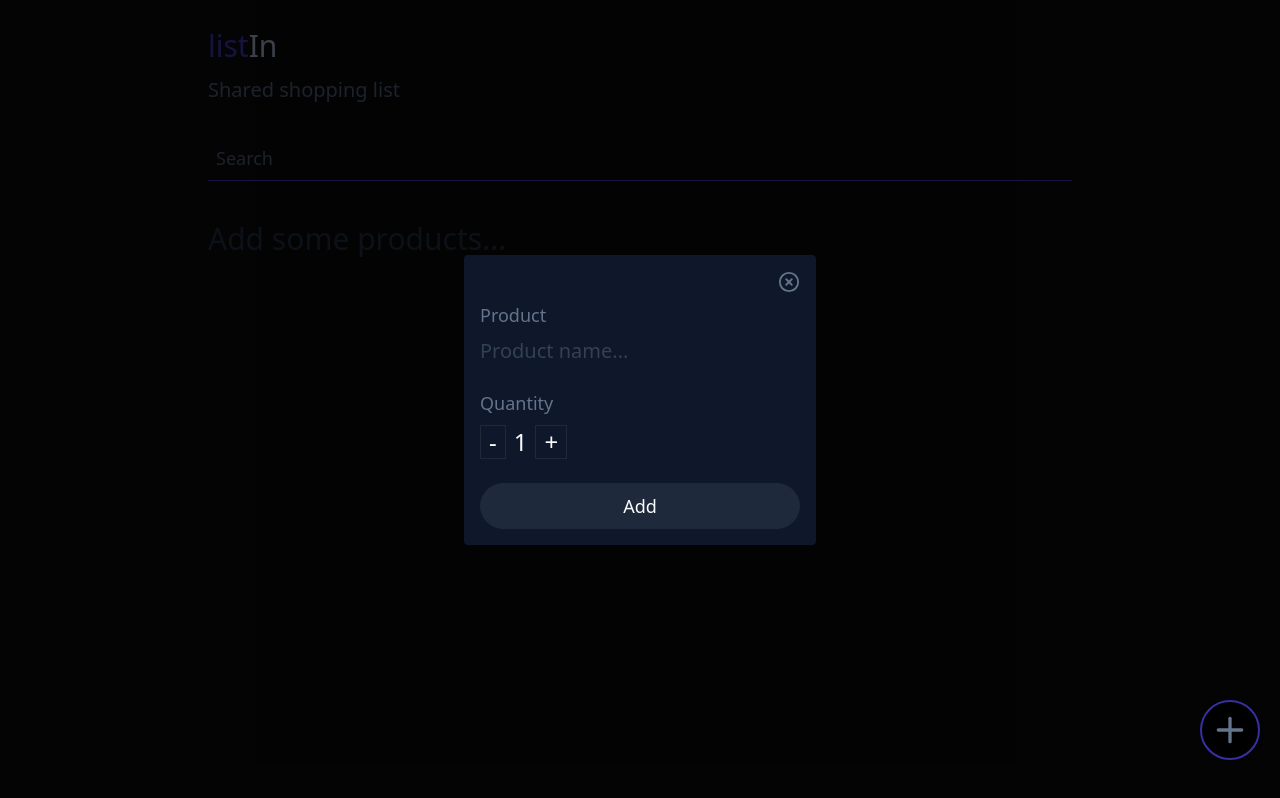
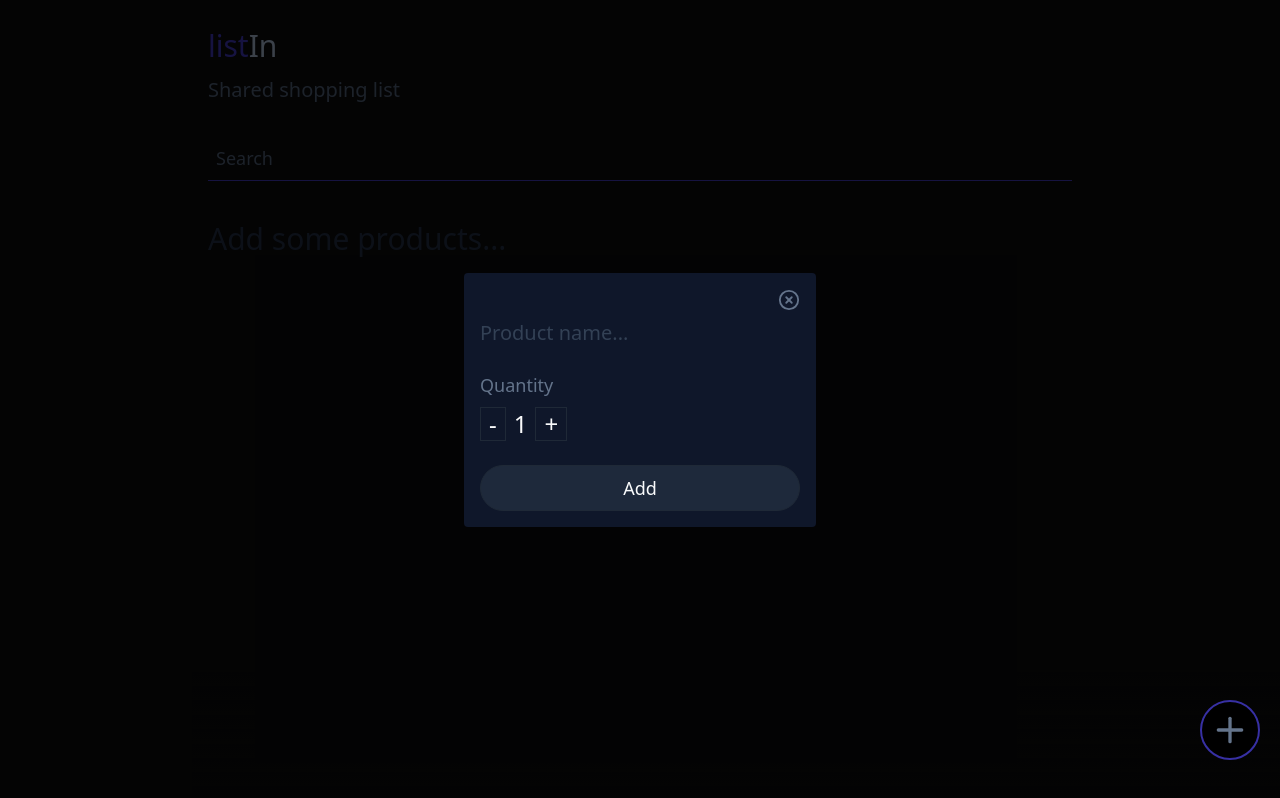
Before and after one commit to marcuswmc/list-in, a React (Vite) app: page / in a window 1280 px wide. Both pictures are taken after a click on the button 1230 px from the left and 730 px from the top of the page. Built offline with nearby package versions, Linux system fonts and the light colour scheme.

Commit message:
fix: createItemModal

```diff
--- a/src/components/createItemModal.tsx
+++ b/src/components/createItemModal.tsx
@@ -34,7 +34,6 @@ export function CreateItemModal({
           </div>
           <div className="flex flex-col gap-6">
             <div className="flex flex-col gap-2">
-              <label className="text-slate-500 text-lg">Product</label>
               <input
                 name="title"
                 value={newItem}
```
